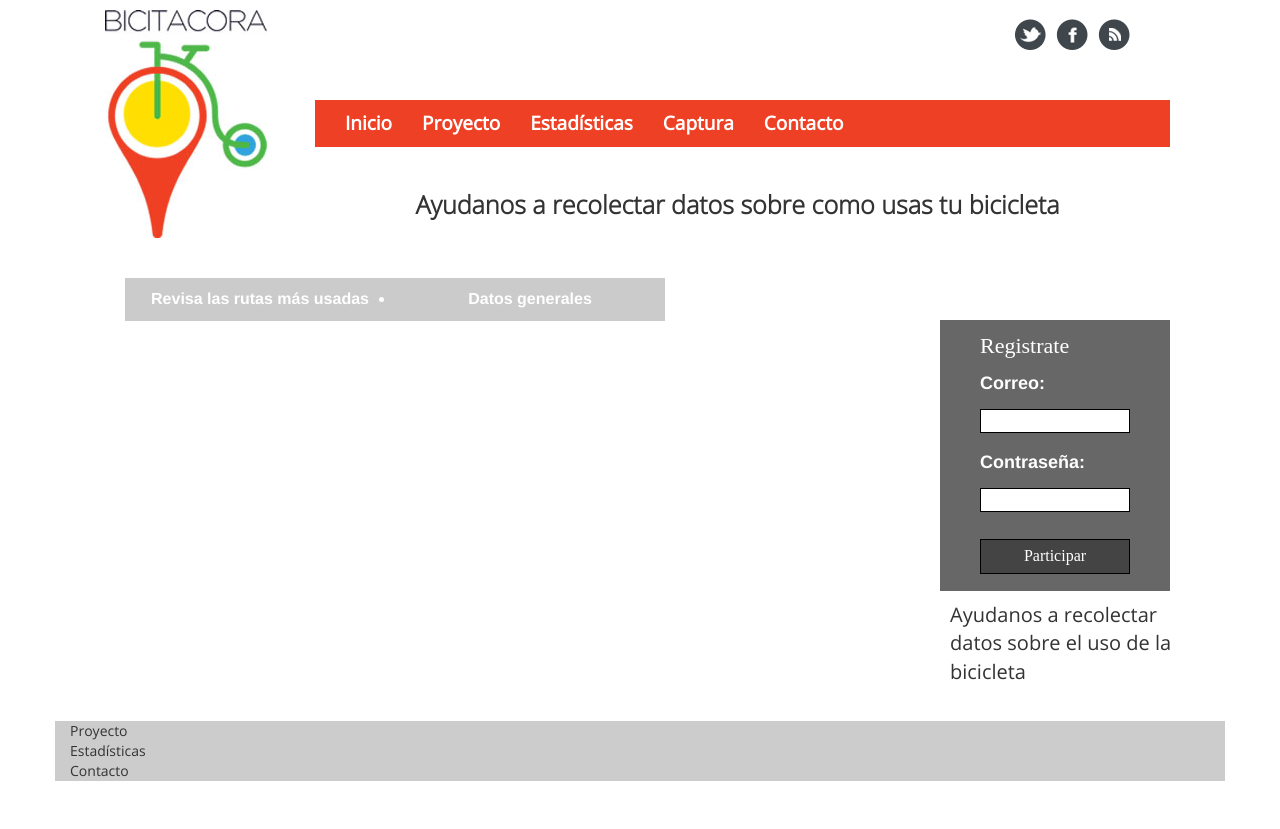
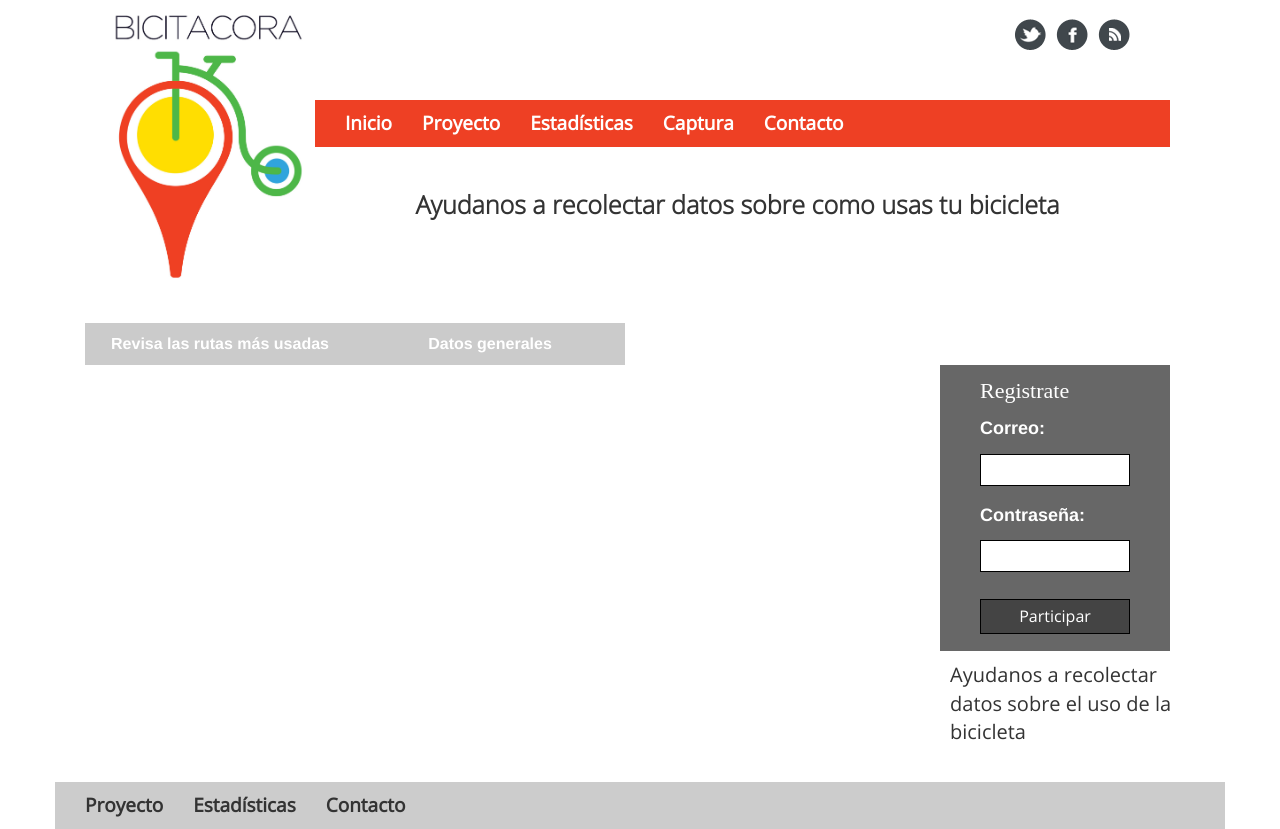
Before and after one commit to categulario/Bicitacora, a Django app: page /?next=/captura in a window 1280 px wide. Before the commit the page ends 781 px from the top, so only its background shows below. Run offline with Django 3.2, Linux system fonts and the light colour scheme; parts of the project's set-up code (start-up, migrations or seed data) failed here and were passed over; some libraries are stand-ins or nearby versions; some web fonts are replaced.

Commit message:
diseños y cosas

```diff
--- a/xbapp/static/xbapp/css/front.css
+++ b/xbapp/static/xbapp/css/front.css
@@ -28,10 +28,7 @@
 }
 .navi li {
 	margin:0;
-	padding:10px 15px 10px 15px;
-	font-weight:bold;
-	font-size: 19px;
-	float:left;
+	padding:0;
 }
 .navf {
 	list-style:none;
@@ -39,20 +36,19 @@
 	padding:0;
 }
 .navf li {
-	list-style:none;
-	margin:0;
-	padding:0;
-}
-.navf li:hover {
-	color:#000;
-}
-.subnavi {
-    list-style:none;
 	margin:0;
 	padding:10px 15px 10px 15px;
 	font-weight:bold;
 	font-size: 19px;
 	float:left;
+}
+.navf li:hover {
+	color:#000;
+}
+.subnav {
+	list-style:none;
+	margin:0;
+	padding:0;
 }
 .subnav li {
 	color:#fff;
@@ -67,13 +63,26 @@
 }
 .subnav li:hover{
 	background-color: #ffdf01;
+	cursor: pointer;
 }
 .navi li a {
 	color: white;
+	padding:10px 15px 10px 15px;
+	font-weight:bold;
+	font-size: 19px;
+	float:left;
+   -webkit-transition-property: background;
+  -webkit-transition-duration: 1s;
+  -webkit-transition-timing-function: ease;
+  -moz-transition-property: background;
+  -moz-transition-duration: 1s;
+  -moz-transition-timing-function: ease;
+
 }
 .navi li a:hover{
 	color: #FFDE01;
 	text-decoration: none;
+	background: #d62e11;
 }
 .menu {
 	font-family: OpenSans;
@@ -110,6 +119,8 @@
 	width: 100%;
 	border: #000 1px solid;
 	margin-bottom:7px;
+	padding:5px;
+	font-family: OpenSans;
 }
 .formulario label{
 	padding-top:10px;
@@ -146,6 +157,7 @@ a.bigboton {
 }
 .logo{
 	padding-left:20px;
+	width: 228px;
 }
 .proyecto{
 	text-align : justify;
--- a/xbapp/templates/xbapp/template.html
+++ b/xbapp/templates/xbapp/template.html
@@ -16,7 +16,7 @@
 		<div class="header">
 			<div class="container">
 				<div class="col-md-3">
-					<img class="logo" src="{% static 'xbapp/images/logobicitacoraweb.jpg' %}">
+					<img class="logo" src="{% static 'xbapp/images/logobicitacora.jpg' %}">
 				</div>
 				<div class="col-md-9">
 					<div class="row">
```
